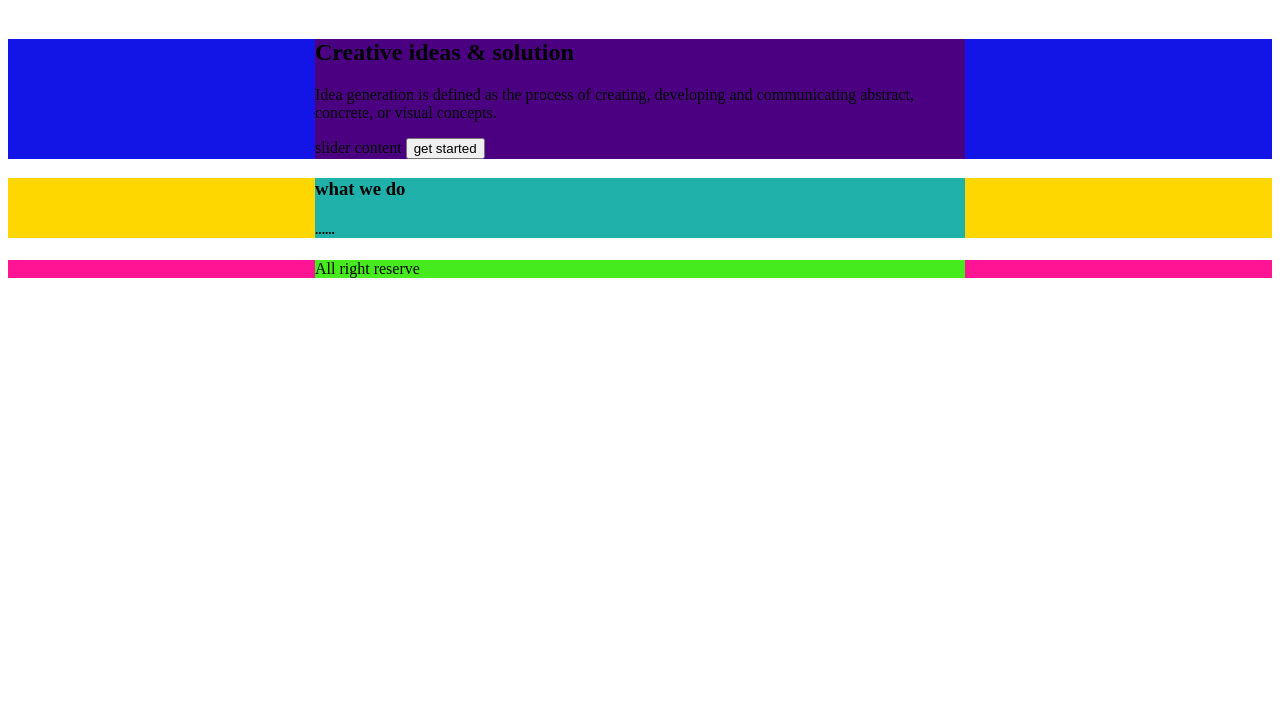
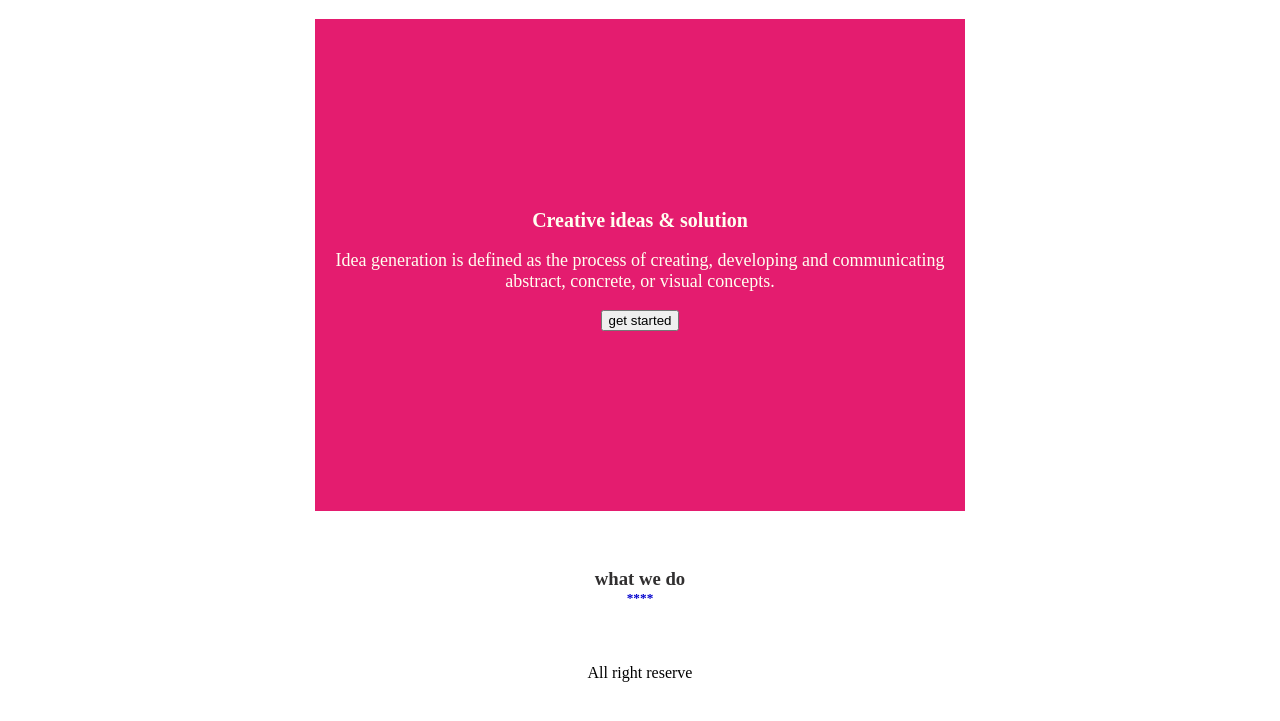
Before and after one commit to nancyades/html-basics, a plain HTML site: page index.html in a window 1280 px wide. Shown: the part 69-790 px from the top of the page. Drawn offline with Linux system fonts and the light colour scheme.

Commit message:
slider completed

```diff
--- a/index.html
+++ b/index.html
@@ -28,16 +28,13 @@
         <div class="slider-block">
             <h2>Creative ideas & solution</h2>
             <p>Idea generation is defined as the process of creating, developing and communicating abstract, concrete, or visual concepts.</p>
-            <div>slider content
-                <button>get started</button>
-
-            </div>
+            <button>get started</button>
         </div>
     </div>
     <div class="content">
         <div class="content-block">
             <h3>what we do</h3>
-            <h5>......</h5>
+          <h5>****</h5>
         </div>
     </div>
     <div class="footer">
--- a/style.css
+++ b/style.css
@@ -31,26 +31,51 @@
     color: red;
 }
 .slider{
-    background: rgb(18, 21, 230);
+    height: 530px;
 }
 .slider-block{
-    background: indigo;
+    background: rgb(228, 28, 111);
     width: 650px;
     margin: 0 auto;
+    text-align: center;
+    padding-top: 80px;
+    align-self: center;
+    padding-bottom: 180px;
+}
+.button{
+    align-self: center;
+}
+.slider-block h2{
+    font-size: 20px;
+    align: center;
+    margin-top: 110px;
+    color: ivory;
+}
+.slider-block p{
+    font-size: 18px;
+    color: ivory;
 }
 .content{
-    background: gold;
+    height: 80px;
 }
 .content-block{
-    background: lightseagreen;
     width: 650px;
     margin: 0 auto;
+    text-align: center;
+}
+.content-block h3{
+     color: rgba(3, 0, 1, 0.815);
+     height: 0px;
+}
+.content-block h5{
+     margin-bottom: 200px;
+     color: mediumblue;
 }
 .footer{
-    background: deeppink;
+    height: 40px;
 }
 .footer-block{
-    background: rgb(69, 235, 28);
     width: 650px;
     margin: 0 auto;
+    text-align: center;
 }
```
